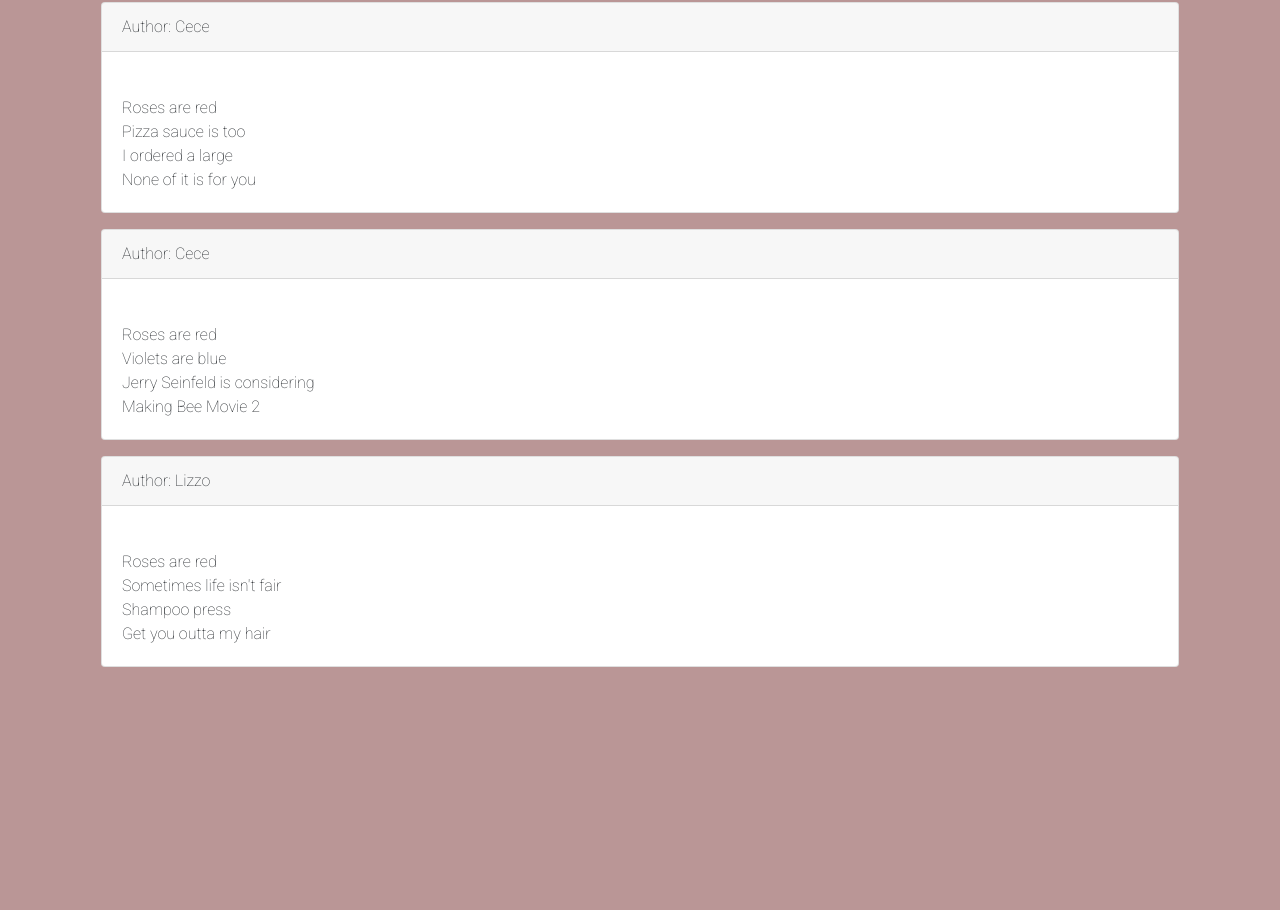
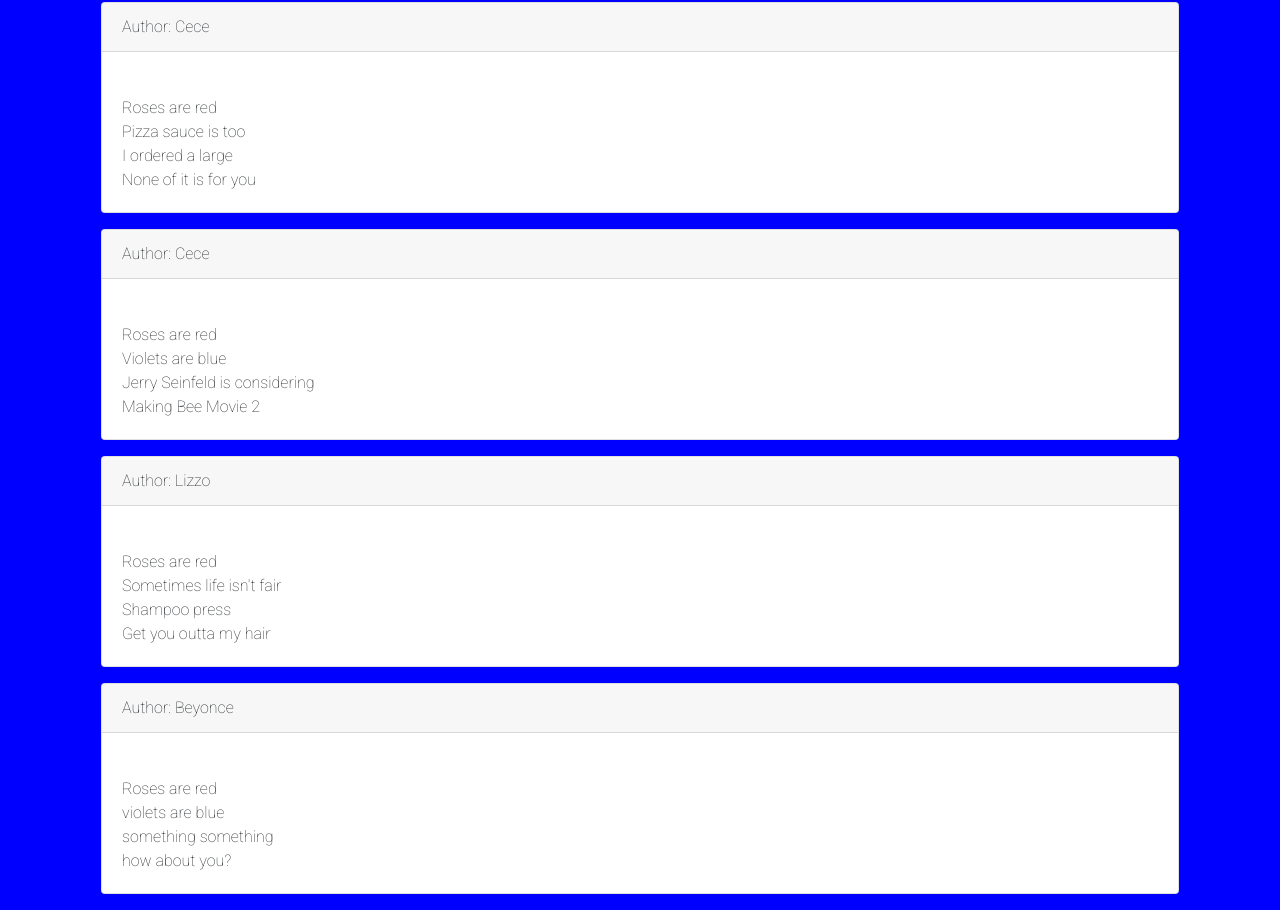
Before and after one commit to wyncode/c40_merge_conflict_practice, a plain HTML site: page index.html in a window 1280 px wide. Shown: the part 305-1215 px from the top of the page. Before the commit the page ends 988 px from the top, so only its background shows below. Drawn offline with nearby package versions, Linux system fonts and the light colour scheme.

Commit message:
javascript and css updated

```diff
--- a/index.css
+++ b/index.css
@@ -6,7 +6,7 @@
 
 /* YOUR CODE HERE: Change the background-color property of the <body> tag to a different color of your choice. */
 body {
-  background-color: #ba9696;
+  background-color: blue;
 }
 
 .single-poem {
--- a/index.js
+++ b/index.js
@@ -22,6 +22,13 @@
     poem:
       "Roses are red \n Sometimes life isn't fair \n Shampoo press \n Get you outta my hair",
   },
+{
+  author:"Beyonce",
+  poem: `Roses are red
+  violets are blue
+  something something
+  how about you?`,
+},
 ];
 
 let displayPoems = (array) => {
```
